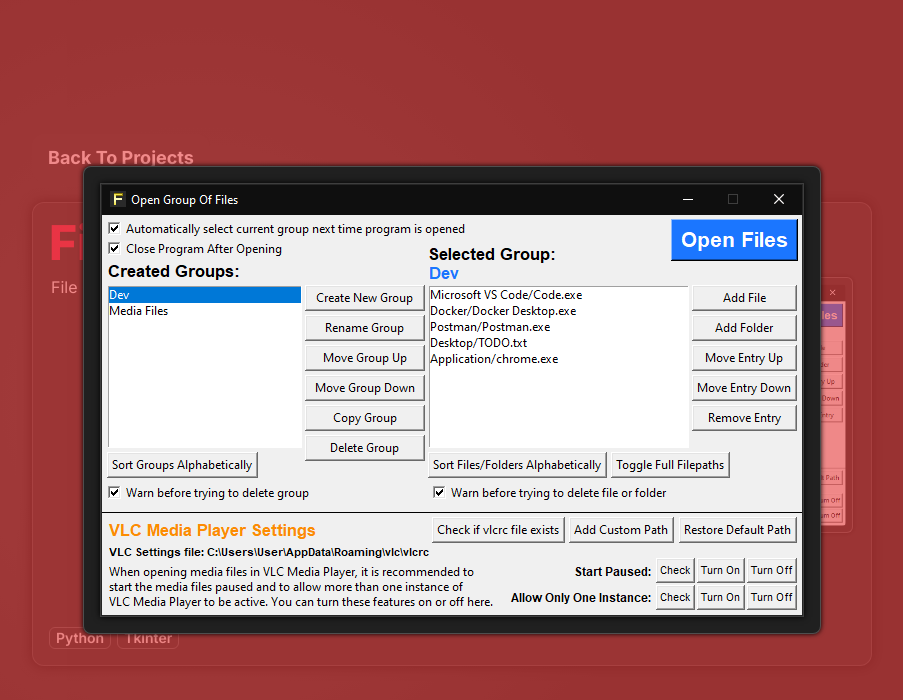
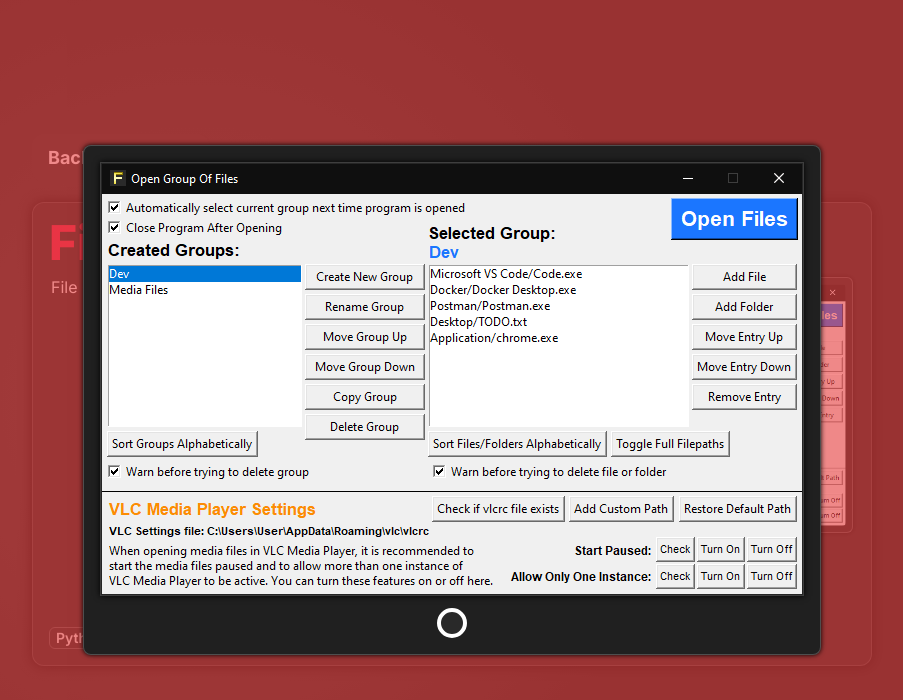
Before and after one commit to vik-ma/portfolio, a Next.js app: page /projects/file-opener in a window 1280 px wide. Both pictures are taken after a click on the picture 837 px from the left and 405 px from the top of the page. Shown: the top 700 px of the page, without its empty margins (188-1091 px from the left). Built offline with nearby package versions, Linux system fonts and the light colour scheme.

Commit message:
Added slider dots for full size images

```diff
--- a/app/components/ImageSlider.tsx
+++ b/app/components/ImageSlider.tsx
@@ -22,7 +22,9 @@
   const [isFullSizeAnimOngoing, setIsFullSizeAnimOngoing] =
     useState<boolean>(false);
 
-  const maxSlideIndex: number = previewImgSrcList.length - 1;
+  const numImages: number = previewImgSrcList.length;
+
+  const maxSlideIndex: number = numImages - 1;
 
   const fullImageRef = useRef<HTMLDivElement>(null);
 
@@ -108,10 +110,7 @@
   return (
     <div className="flex justify-center mt-0.5">
       {showFullImage && (
-        <div
-          className="fixed top-0 left-0 bottom-0 right-0 z-20 bg-red-500/60 animate-fade"
-          // onClick={() => setShowFullImage(false)} //CHANGE LATER
-        >
+        <div className="fixed top-0 left-0 bottom-0 right-0 z-20 bg-red-500/60 animate-fade">
           <div className="flex items-center justify-center h-screen">
             <div
               className={
@@ -149,6 +148,20 @@
                     <RightArrow />
                   </button>
                 )}
+              </div>
+              <div className="flex flex-col items-center mt-3">
+                <div className="flex flex-row">
+                  {Array.from({ length: numImages }).map((item, index) => (
+                    <div
+                      className={
+                        currentImageIndex === index
+                          ? "full-size-image-slider-dot active"
+                          : "full-size-image-slider-dot"
+                      }
+                      key={`full-size-image-slider-dot-${index}`}
+                    ></div>
+                  ))}
+                </div>
               </div>
             </div>
           </div>
--- a/app/globals.css
+++ b/app/globals.css
@@ -265,7 +265,19 @@
   filter: invert(79%) sepia(25%) saturate(811%) hue-rotate(37deg) brightness(108%) contrast(95%);
 }
 
+.full-size-image-slider-dot {
+  width: 30px;
+  height: 30px;
+  border-radius: 50%;
+  border: 4px solid white;
+  margin: 0 5px;
+  background: white;
+  transition-duration: 0.2s;
+}
 
+.full-size-image-slider-dot.active {
+  background: #292929;
+}
 
 .GB {
   /* position: absolute; */
```
